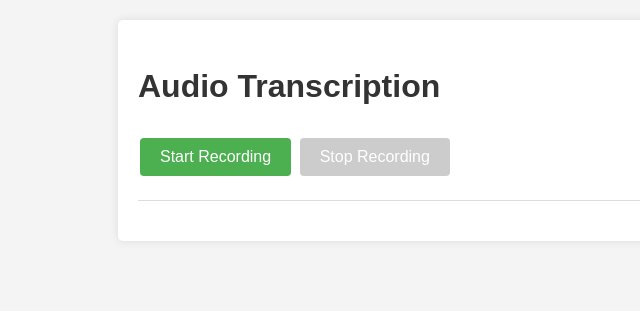
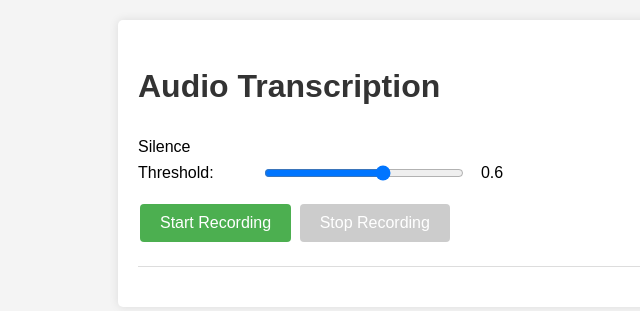
Before and after one commit to jayrinaldime/open-subtitles, a FastAPI app: page / in a window 1280 px wide. Shown: the top 311 px of the page, without its empty margins (102-742 px from the left). Run offline with FastAPI, Linux system fonts and the light colour scheme.

Commit message:
feat: add adjustable silence threshold to UI

```diff
--- a/static/css/styles.css
+++ b/static/css/styles.css
@@ -60,3 +60,21 @@ button:disabled {
 .transcription-text {
     color: #333;
 }
+
+.control-group {
+    margin-bottom: 15px;
+}
+
+.control-group label {
+    display: inline-block;
+    width: 120px;
+}
+
+.control-group input[type="range"] {
+    width: 200px;
+    vertical-align: middle;
+}
+
+.control-group span {
+    margin-left: 10px;
+}
--- a/static/js/main.js
+++ b/static/js/main.js
@@ -2,11 +2,15 @@ let mediaRecorder;
 let audioChunks = [];
 let isRecording = false;
 let silenceDetectionTimer;
-const SILENCE_THRESHOLD = 0.6;
+let silenceThreshold = 0.6;
 const SILENCE_DURATION = 300; // 1 second of silence
 
 document.getElementById('startRecording').addEventListener('click', startRecording);
 document.getElementById('stopRecording').addEventListener('click', stopRecording);
+document.getElementById('silenceThreshold').addEventListener('input', function() {
+    silenceThreshold = parseFloat(this.value);
+    document.getElementById('silenceThresholdValue').textContent = silenceThreshold.toFixed(2);
+});
 
 function startContinuousRecording() {
     navigator.mediaDevices.getUserMedia({ audio: true })
@@ -47,7 +51,7 @@ function detectSilence(stream) {
         }
         const average = sum / bufferLength;
         //console.error(average)
-        if (average < SILENCE_THRESHOLD) {
+        if (average < silenceThreshold) {
             if (!silenceDetectionTimer) {
                 silenceDetectionTimer = setTimeout(() => {
                     if (isRecording) {
--- a/templates/index.html
+++ b/templates/index.html
@@ -9,6 +9,11 @@
  <body>
      <div class="container">
          <h1>Audio Transcription</h1>
+         <div class="control-group">
+             <label for="silenceThreshold">Silence Threshold:</label>
+             <input type="range" id="silenceThreshold" min="0" max="1" step="0.05" value="0.6">
+             <span id="silenceThresholdValue">0.6</span>
+         </div>
          <button id="startRecording">Start Recording</button>
          <button id="stopRecording" disabled>Stop Recording</button>
          <div id="transcriptionContainer"></div>
```
